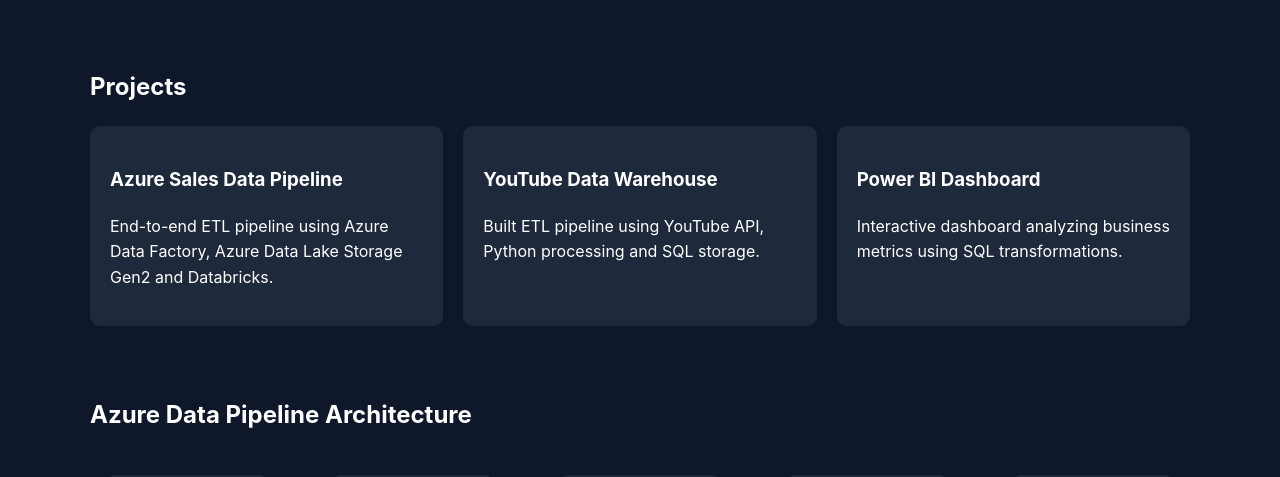
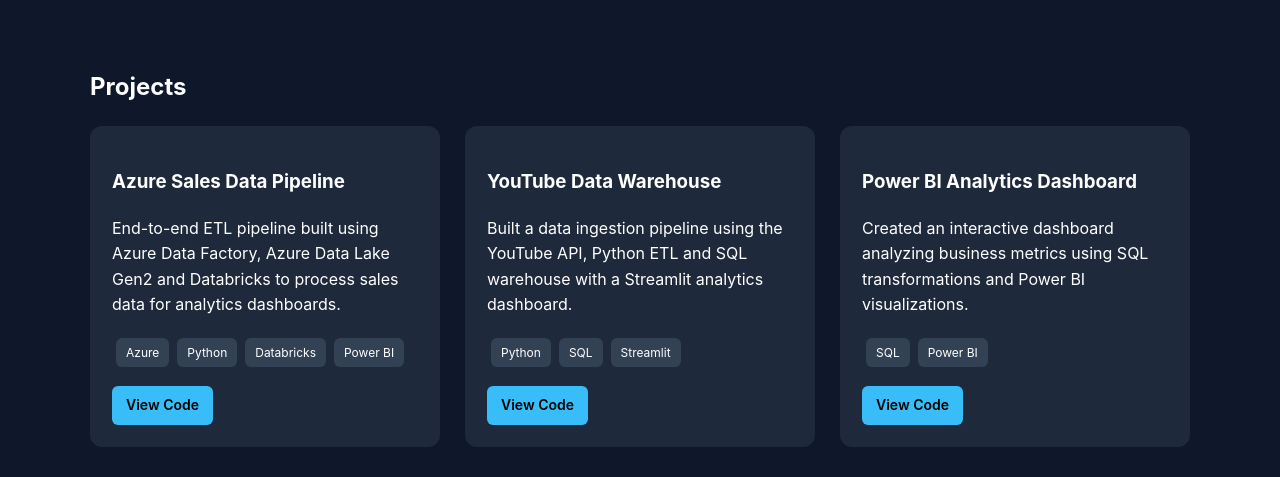
Before and after one commit to Vigneshs9899/data-engineer-portfolio, a React (Create React App) app: page / in a window 1280 px wide. Shown: the part 1040-1517 px from the top of the page. Built offline with nearby package versions, Linux system fonts and the light colour scheme; no server answers.

Commit message:
Improve project cards UI

```diff
--- a/src/App.js
+++ b/src/App.js
@@ -94,36 +94,93 @@
         </div>
       </section>
 
-      {/* PROJECTS */}
       <section id="projects">
         <h2>Projects</h2>
 
-        <div className="grid">
-          <div className="card">
-            <h3>Azure Sales Data Pipeline</h3>
+        <div className="projectsGrid">
+          {/* Project 1 */}
+          <div className="projectCard">
+            <div className="projectHeader">
+              <h3>Azure Sales Data Pipeline</h3>
+            </div>
 
             <p>
-              End-to-end ETL pipeline using Azure Data Factory, Azure Data Lake
-              Storage Gen2 and Databricks.
+              End-to-end ETL pipeline built using Azure Data Factory, Azure Data
+              Lake Gen2 and Databricks to process sales data for analytics
+              dashboards.
             </p>
+
+            <div className="techStack">
+              <span>Azure</span>
+              <span>Python</span>
+              <span>Databricks</span>
+              <span>Power BI</span>
+            </div>
+
+            <div className="projectButtons">
+              <a
+                href="https://github.com/Vigneshs9899"
+                target="_blank"
+                rel="noreferrer"
+              >
+                View Code
+              </a>
+            </div>
           </div>
 
-          <div className="card">
-            <h3>YouTube Data Warehouse</h3>
+          {/* Project 2 */}
+          <div className="projectCard">
+            <div className="projectHeader">
+              <h3>YouTube Data Warehouse</h3>
+            </div>
 
             <p>
-              Built ETL pipeline using YouTube API, Python processing and SQL
-              storage.
+              Built a data ingestion pipeline using the YouTube API, Python ETL
+              and SQL warehouse with a Streamlit analytics dashboard.
             </p>
+
+            <div className="techStack">
+              <span>Python</span>
+              <span>SQL</span>
+              <span>Streamlit</span>
+            </div>
+
+            <div className="projectButtons">
+              <a
+                href="https://github.com/Vigneshs9899"
+                target="_blank"
+                rel="noreferrer"
+              >
+                View Code
+              </a>
+            </div>
           </div>
 
-          <div className="card">
-            <h3>Power BI Dashboard</h3>
+          {/* Project 3 */}
+          <div className="projectCard">
+            <div className="projectHeader">
+              <h3>Power BI Analytics Dashboard</h3>
+            </div>
 
             <p>
-              Interactive dashboard analyzing business metrics using SQL
-              transformations.
+              Created an interactive dashboard analyzing business metrics using
+              SQL transformations and Power BI visualizations.
             </p>
+
+            <div className="techStack">
+              <span>SQL</span>
+              <span>Power BI</span>
+            </div>
+
+            <div className="projectButtons">
+              <a
+                href="https://github.com/Vigneshs9899"
+                target="_blank"
+                rel="noreferrer"
+              >
+                View Code
+              </a>
+            </div>
           </div>
         </div>
       </section>
@@ -200,7 +257,7 @@
       </section>
 
       <footer>
-        <p>© 2026 S Vignesh</p>
+        <p>© 2026 Vignesh</p>
       </footer>
     </div>
   );
--- a/src/index.css
+++ b/src/index.css
@@ -223,3 +223,65 @@
 }
 
 }
+
+/* PROJECT GRID */
+
+.projectsGrid{
+display:grid;
+grid-template-columns:repeat(auto-fit,minmax(260px,1fr));
+gap:25px;
+}
+
+/* PROJECT CARD */
+
+.projectCard{
+background:#1e293b;
+padding:22px;
+border-radius:12px;
+transition:.2s;
+}
+
+.projectCard:hover{
+transform:translateY(-6px);
+box-shadow:0 12px 25px rgba(0,0,0,.4);
+}
+
+/* HEADER */
+
+.projectHeader{
+margin-bottom:10px;
+}
+
+/* TECH STACK TAGS */
+
+.techStack{
+margin-top:15px;
+margin-bottom:15px;
+}
+
+.techStack span{
+display:inline-block;
+background:#334155;
+padding:5px 10px;
+margin:4px;
+border-radius:6px;
+font-size:12px;
+}
+
+/* BUTTONS */
+
+.projectButtons a{
+display:inline-block;
+padding:8px 14px;
+background:#38bdf8;
+color:black;
+text-decoration:none;
+border-radius:6px;
+font-size:14px;
+font-weight:600;
+transition:.2s;
+}
+
+.projectButtons a:hover{
+transform:translateY(-2px);
+}
```
Also changed, not shown: 1 other file (tests, documents, lock files or other folders).
